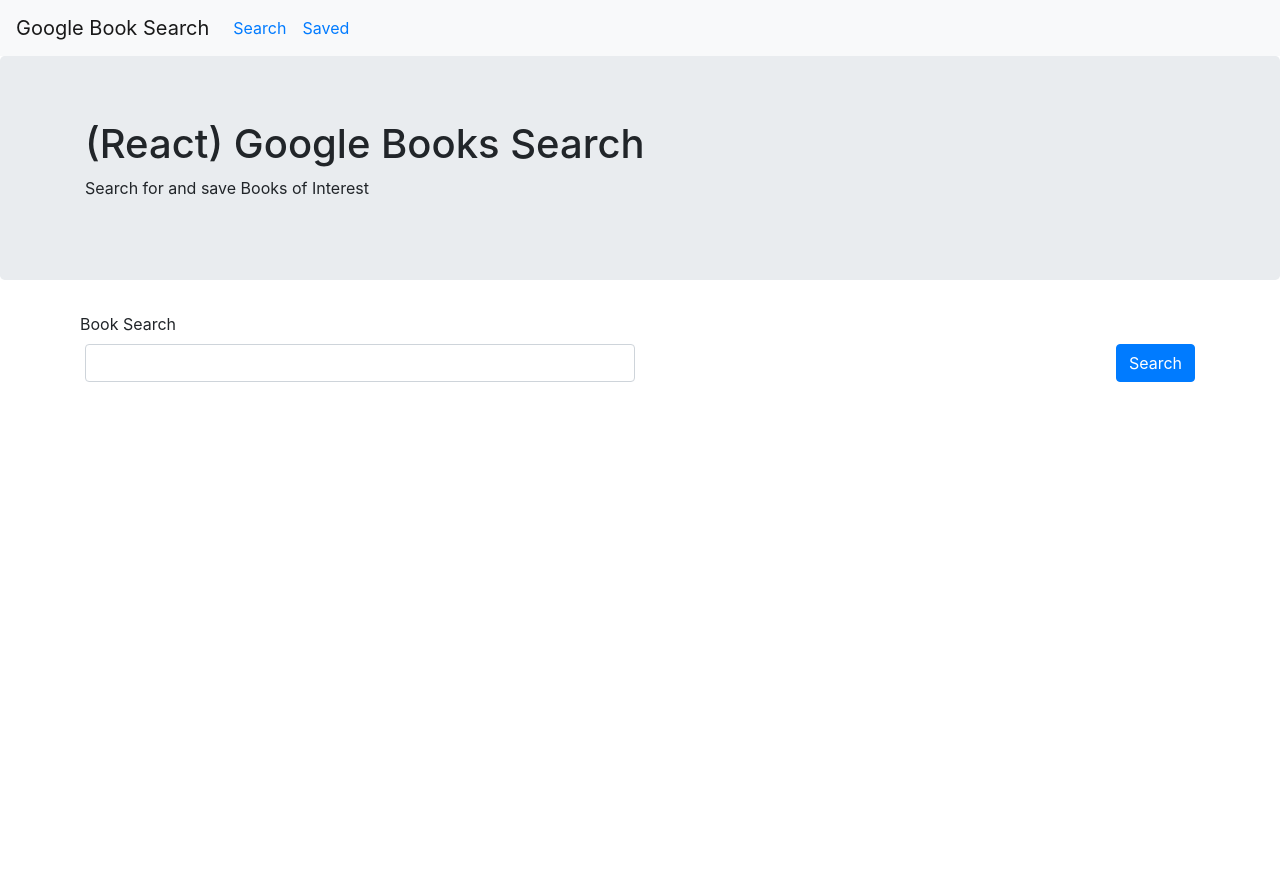
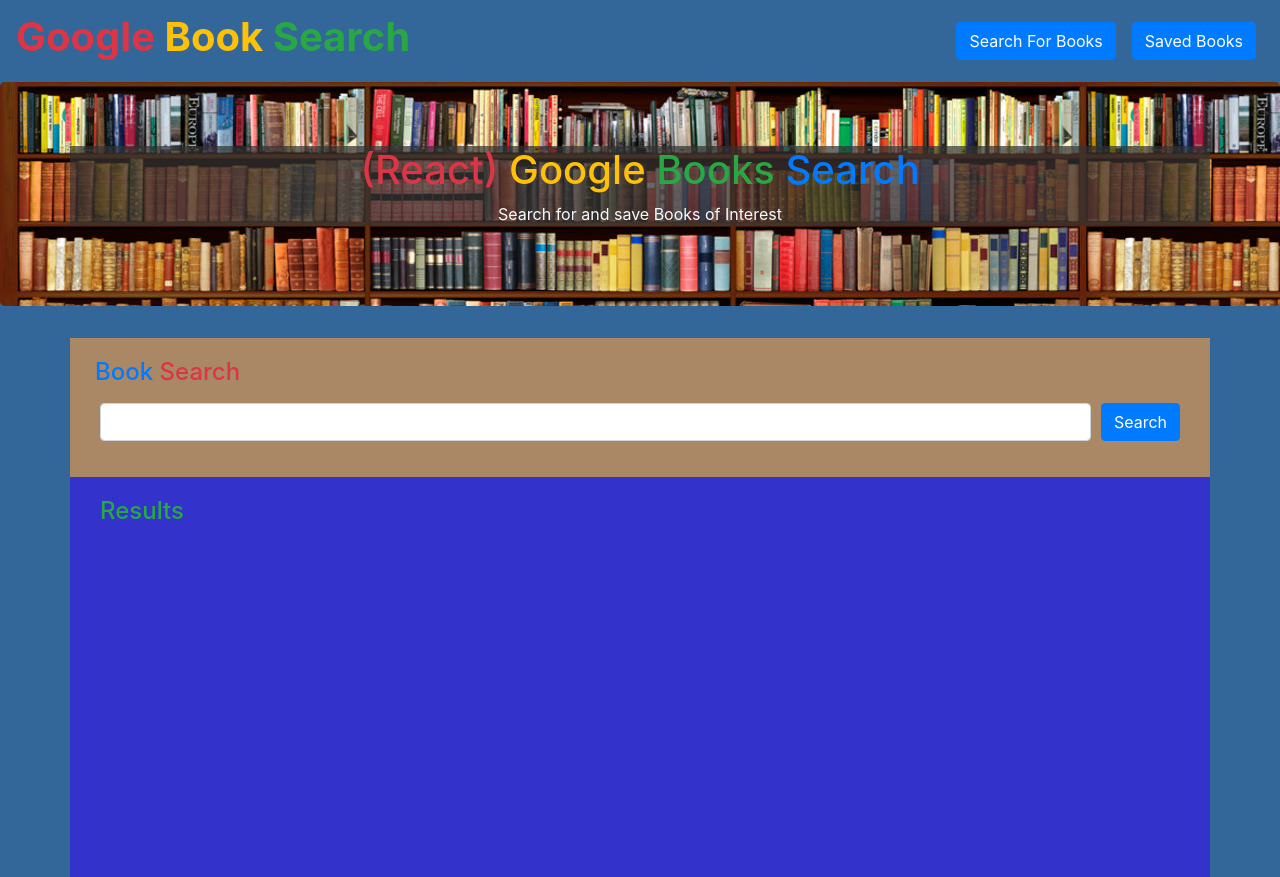
Before and after one commit to bryanbloomquist/google-book-search, a React (Create React App) app in the folder client/: page / in a window 1280 px wide. Before the commit the page ends 800 px from the top, so only its background shows below. Built offline with nearby package versions, Linux system fonts and the light colour scheme.

Commit message:
styling completed, change font still???

```diff
--- a/client/public/index.html
+++ b/client/public/index.html
@@ -12,6 +12,9 @@
       integrity = "sha384-ggOyR0iXCbMQv3Xipma34MD+dH/1fQ784/j6cY/iJTQUOhcWr7x9JvoRxT2MZw1T"
       crossorigin = "anonymous"
     />
+    <style>
+      body {background-color: #369;}
+    </style>
     <title>Google Book Search</title>
   </head>
   <body>
--- a/client/src/components/Jumbotron/index.js
+++ b/client/src/components/Jumbotron/index.js
@@ -1,13 +1,34 @@
 import React from "react";
 import Jumbotron from "react-bootstrap/Jumbotron";
 import Container from "react-bootstrap/Container";
+import Background from "./book-background.jpg";
+
+const styles = {
+  bgImage: {
+    backgroundImage: "url(" + Background + ")"
+  },
+  bgContainer: {
+    background: "#333333b3",
+    textAlign: "center"
+  }
+}
 
 const JumboTron = () => {
   return (
-    <Jumbotron>
-      <Container>
-        <h1>&#40;React&#41; Google Books Search</h1>
-        <p>Search for and save Books of Interest</p>
+    <Jumbotron style = { styles.bgImage }>
+      <Container
+        style = { styles.bgContainer }
+        className = "width-auto"
+      >
+        <h1>
+          <span className = "text-danger">&#40;React&#41; </span>
+          <span className = "text-warning">Google </span>
+          <span className = "text-success">Books </span>
+          <span className = "text-primary">Search</span>
+        </h1>
+        <p className = "text-light">
+          Search for and save Books of Interest
+        </p>
       </Container>
     </Jumbotron>
   );
--- a/client/src/components/Navbar/index.js
+++ b/client/src/components/Navbar/index.js
@@ -1,22 +1,27 @@
 import React from "react";
+import Button from "react-bootstrap/Button";
 import Navbar from "react-bootstrap/Navbar";
 import Nav from "react-bootstrap/Nav";
 import { Link } from "react-router-dom";
 
 const NavBar = () => {
   return (
-    <Navbar bg = "light" expand = "lg">
-      <Navbar.Brand>Google Book Search</Navbar.Brand>
+    <Navbar expand = "md">
+      <Navbar.Brand>
+        <h1>
+          <span className = "font-weight-bold text-danger">Google </span>
+          <span className = "font-weight-bold text-warning">Book </span>
+          <span className = "font-weight-bold text-success">Search</span>
+        </h1>
+      </Navbar.Brand>
       <Navbar.Toggle aria-controls = "basic-navbar-nav" />
       <Navbar.Collapse id = "basic-navbar-nav">
-        <Nav className = "mr-auto">
-          {/* <Nav.Link href="#home">Search</Nav.Link> */}
+        <Nav className = "ml-auto">
           <Link to = "/" className = "m-2">
-            Search
+            <Button>Search For Books</Button>
           </Link>
-          {/* <Nav.Link href="#saved">Saved</Nav.Link> */}
           <Link to = "/saved" className = "m-2">
-            Saved
+            <Button>Saved Books</Button>
           </Link>
         </Nav>
       </Navbar.Collapse>
--- a/client/src/components/ResultCard/index.js
+++ b/client/src/components/ResultCard/index.js
@@ -6,43 +6,55 @@
 
 const styles = {
   images: {
-    width: "150px"
+    maxWidth: "150px",
+    maxHeight: "200px"
+  },
+  bodyStyle: {
+    background: "#bbf",
+    border: "3px solid #c62"
+  },
+  descriptionStyle: {
+    maxHeight: "200px",
+    overflow: "auto"
   }
 }
 
 const ResultCard = ( props ) => {
   return (
     <Card key = { props.id } id = { props.id }>
-      <Card.Body>
+      <Card.Body style = { styles.bodyStyle }>
         <Row>
           <Col>
-            <Card.Title>{ props.title }</Card.Title>
+            <Row>
+              <Col>
+                <Card.Title className = "text-primary"><h4>{ props.title }</h4></Card.Title>
+              </Col>
+            </Row>
+            <Row>
+              <Col>
+                <p className = "text-danger"><h5>By { props.author[0] }</h5></p>
+              </Col>
+            </Row>
           </Col>
-          <Col className = "float-right">
+          <Col xs = "auto" className = "float-right p-1">
             <Button onClick = {() => { props.save( )}}>Save</Button>
           </Col>
-          <Col className = "float-right">
-            <Button className="btn-secondary">
-              <a href = { props.link } target = "_blank" rel = "noopener noreferrer">View</a>
-            </Button>
-            {/* <Button onClick = {() => { props.view( props.link )}}>View</Button> */}
+          <Col xs = "auto" className = "float-right p-1">
+            <a href = { props.link } target = "_blank" rel = "noopener noreferrer">
+              <Button>View</Button>
+            </a>
           </Col>
         </Row>
         <Row>
-          <Col>
-            <p>By { props.author }</p>
-          </Col>
-        </Row>
-        <Row>
-          <Col>
+          <Col xs = "auto">
             <Card.Img
               style = { styles.images }
               src = { props.image }
               alt = { props.title }
             />
           </Col>
-          <Col>
-            <p>{ props.description }</p>
+          <Col style = { styles.descriptionStyle }>
+            <p className = "text-success bg-light p-2">{ props.description }</p>
           </Col>
         </Row>
       </Card.Body>
--- a/client/src/components/SavedCard/index.js
+++ b/client/src/components/SavedCard/index.js
@@ -6,43 +6,55 @@
 
 const styles = {
   images: {
-    width: "150px"
+    maxWidth: "150px",
+    maxHeight: "200px"
+  },
+  bodyStyle: {
+    background: "#bbf",
+    border: "3px solid #c62"
+  },
+  descriptionStyle: {
+    maxHeight: "200px",
+    overflow: "auto"
   }
 }
 
 const SavedCard = ( props ) => {
   return (
     <Card key = { props.id } id = { props.id }>
-      <Card.Body>
+      <Card.Body style = { styles.bodyStyle }>
         <Row>
           <Col>
-            <Card.Title>{ props.title }</Card.Title>
+            <Row>
+              <Col>
+                <Card.Title className = "text-primary"><h4>{ props.title }</h4></Card.Title>
+              </Col>
+            </Row>
+            <Row>
+              <Col>
+                <p className = "text-danger"><h5>By { props.author }</h5></p>
+              </Col>
+            </Row>
           </Col>
-          <Col className = "float-right">
-            <Button className="btn-secondary">
-              <a href = { props.link } target = "_blank" rel = "noopener noreferrer">View</a>
-            </Button>
-            {/* <Button onClick = {() => { props.view( props.link )}}>View</Button> */}
+          <Col xs = "auto" className = "float-right p-1">
+            <a href = { props.link } target = "_blank" rel = "noopener noreferrer">
+              <Button>View</Button>
+            </a>
           </Col>
-          <Col className = "float-right">
+          <Col xs = "auto" className = "float-right p-1">
             <Button onClick = {() => { props.delete( props.id )}}>Delete</Button>
           </Col>
         </Row>
         <Row>
-          <Col>
-            <p>By { props.author }</p>
-          </Col>
-        </Row>
-        <Row>
-          <Col>
+          <Col xs = "auto">
             <Card.Img
               style = { styles.images }
               src = { props.image }
               alt = { props.title }
             />
           </Col>
-          <Col>
-            <p>{ props.description }</p>
+          <Col style = { styles.descriptionStyle }>
+            <p className = "text-success bg-light p-2">{ props.description }</p>
           </Col>
         </Row>
       </Card.Body>
--- a/client/src/pages/Saved.js
+++ b/client/src/pages/Saved.js
@@ -38,7 +38,7 @@
       <Container>
         { this.state.results.map(( book ) => (
           <SavedCard
-            author = { book.author }
+            author = { book.author[0] }
             delete = { this.deleteBook }
             description = { book.description }
             id = { book._id }
--- a/client/src/pages/Search.js
+++ b/client/src/pages/Search.js
@@ -5,6 +5,18 @@
 import Container from "react-bootstrap/Container";
 import Form from "react-bootstrap/Form";
 import ResultCard from "../components/ResultCard";
+
+const styles = {
+  bgSearch: {
+    background: "#a86",
+    padding: "20px 30px"
+  },
+  bgResults: {
+    background: "#33c",
+    minHeight: "50vh",
+    padding: "20px 30px",
+  }
+}
 
 class Search extends Component {
   state = {
@@ -40,10 +52,15 @@
   render() {
     return (
       <div>
-        <Container>
+        <Container style = { styles.bgSearch }>
           <Form.Group controlId = "searchForBook">
             <Form.Row>
-              <Form.Label>Book Search</Form.Label>
+              <Form.Label>
+                <h4>
+                  <span className = "text-primary">Book </span>
+                  <span className = "text-danger">Search</span>
+                </h4>
+              </Form.Label>
             </Form.Row>
             <Form.Row>
               <Col>
@@ -53,7 +70,7 @@
                   onChange = { this.handleInputChange }
                 />
               </Col>
-              <Col>
+              <Col xs = "auto">
                 <Button className = "float-right" onClick = { this.handleFormSubmit }>
                   Search
                 </Button>
@@ -61,7 +78,10 @@
             </Form.Row>
           </Form.Group>
         </Container>
-        <Container>
+        <Container style = { styles.bgResults }>
+          <h4>
+            <span className = "text-success">Results</span>
+          </h4>
           { this.state.results.map(( book ) => {
             let currentBook = {
               "author": book.volumeInfo.authors ? book.volumeInfo.authors : "No Authors Available",
--- a/package.json
+++ b/package.json
@@ -25,5 +25,8 @@
     "if-env": "^1.0.4",
     "mongo": "^0.1.0",
     "mongoose": "^5.3.16"
+  },
+  "engines": {
+    "node": "^10.15.1"
   }
 }
```
Also changed, not shown: client/src/components/Jumbotron/book-background.jpg (added).
